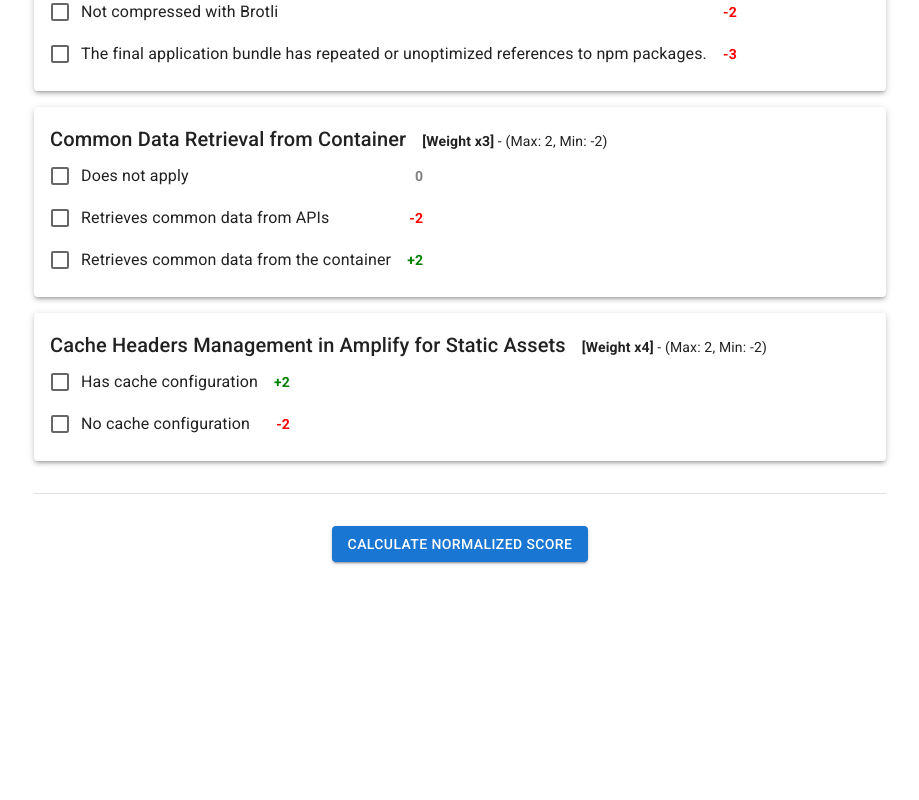
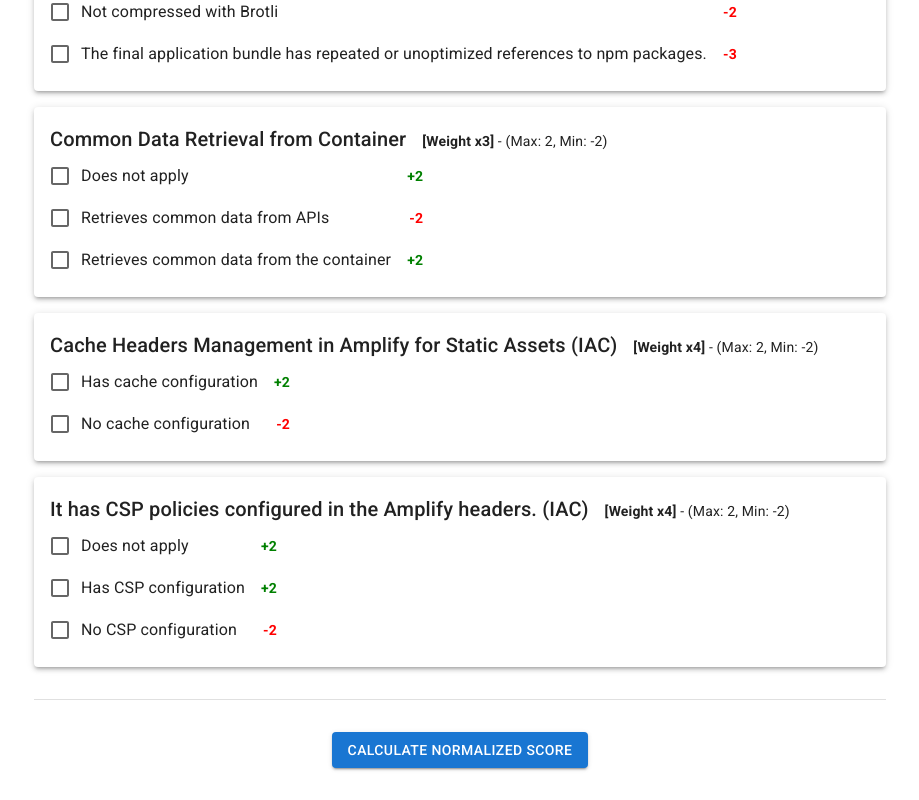
Before and after one commit to fernando-espinosa-clip/Score-Calculator, a React (Create React App) app: page / in a window 1280 px wide. Shown: the part 3058-3858 px from the top of the page, without its empty margins (180-1099 px from the left). Before the commit the page ends 3652 px from the top, so only its background shows below. Built offline with nearby package versions, Linux system fonts and the light colour scheme.

Commit message:
Update criteria data with new categories and aspect values.
Adjusted aspect values and descriptions for existing criteria to improve clarity. Added new categories for CSP policies and cache headers with detailed configurations to enhance evaluation coverage.

```diff
--- a/src/data/criteriaData.ts
+++ b/src/data/criteriaData.ts
@@ -181,13 +181,13 @@ export const criteriaData: CriteriaData = [
         max: 2,
         min: -2,
         aspects: [
-            { description: "Does not apply", value: 0 },
+            { description: "Does not apply", value: 2 },
             { description: "Retrieves common data from APIs", value: -2 },
             { description: "Retrieves common data from the container", value: 2 },
         ],
     },
     {
-        category: "Cache Headers Management in Amplify for Static Assets",
+        category: "Cache Headers Management in Amplify for Static Assets (IAC)",
         importance: 4, // Very important
         max: 2,
         min: -2,
@@ -196,4 +196,15 @@ export const criteriaData: CriteriaData = [
             { description: "No cache configuration", value: -2 },
         ],
     },
+    {
+        category: "It has CSP policies configured in the Amplify headers. (IAC)",
+        importance: 4, // Very important
+        max: 2,
+        min: -2,
+        aspects: [
+            { description: "Does not apply", value: 2 },
+            { description: "Has CSP configuration", value: 2 },
+            { description: "No CSP configuration", value: -2 },
+        ],
+    },
 ];
```
